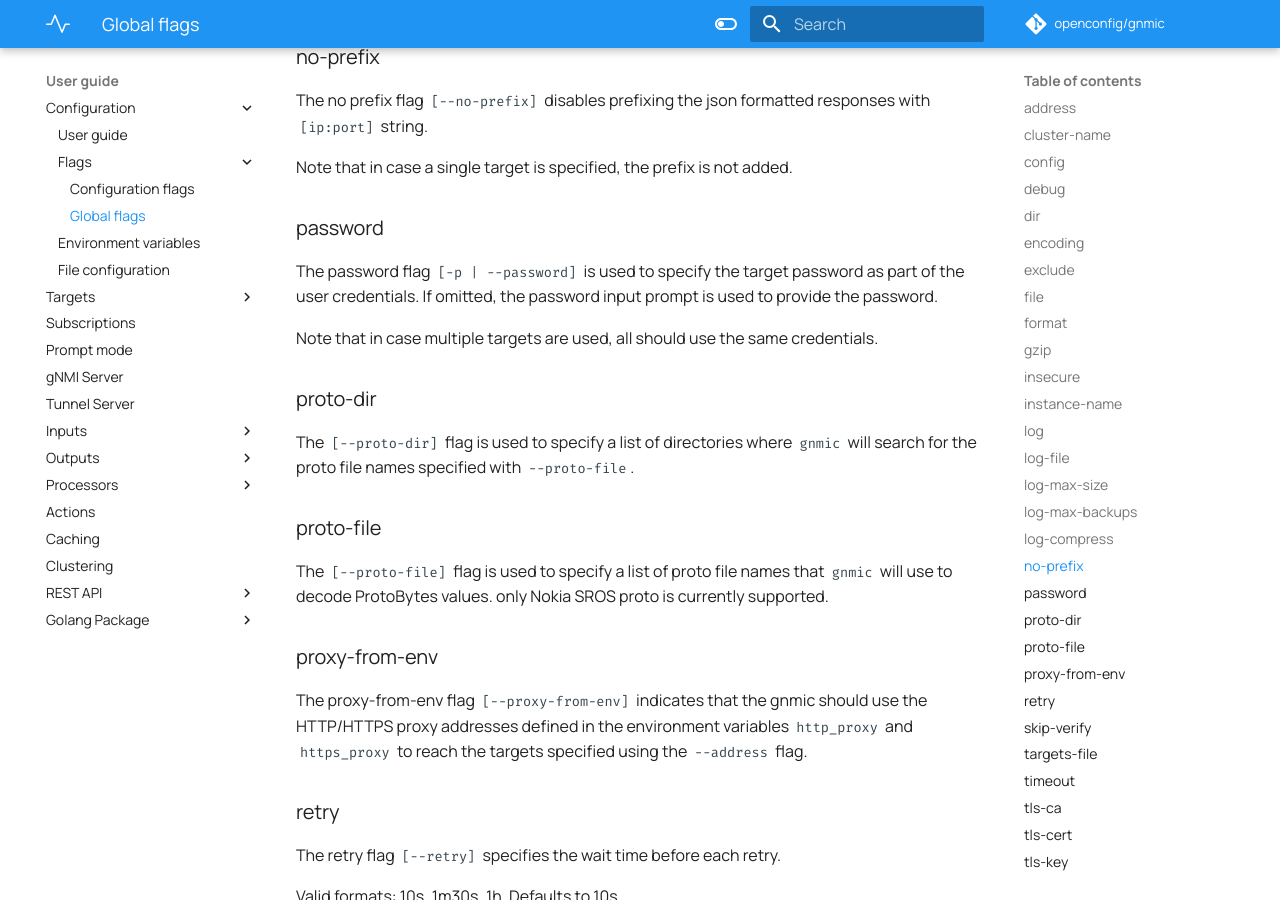
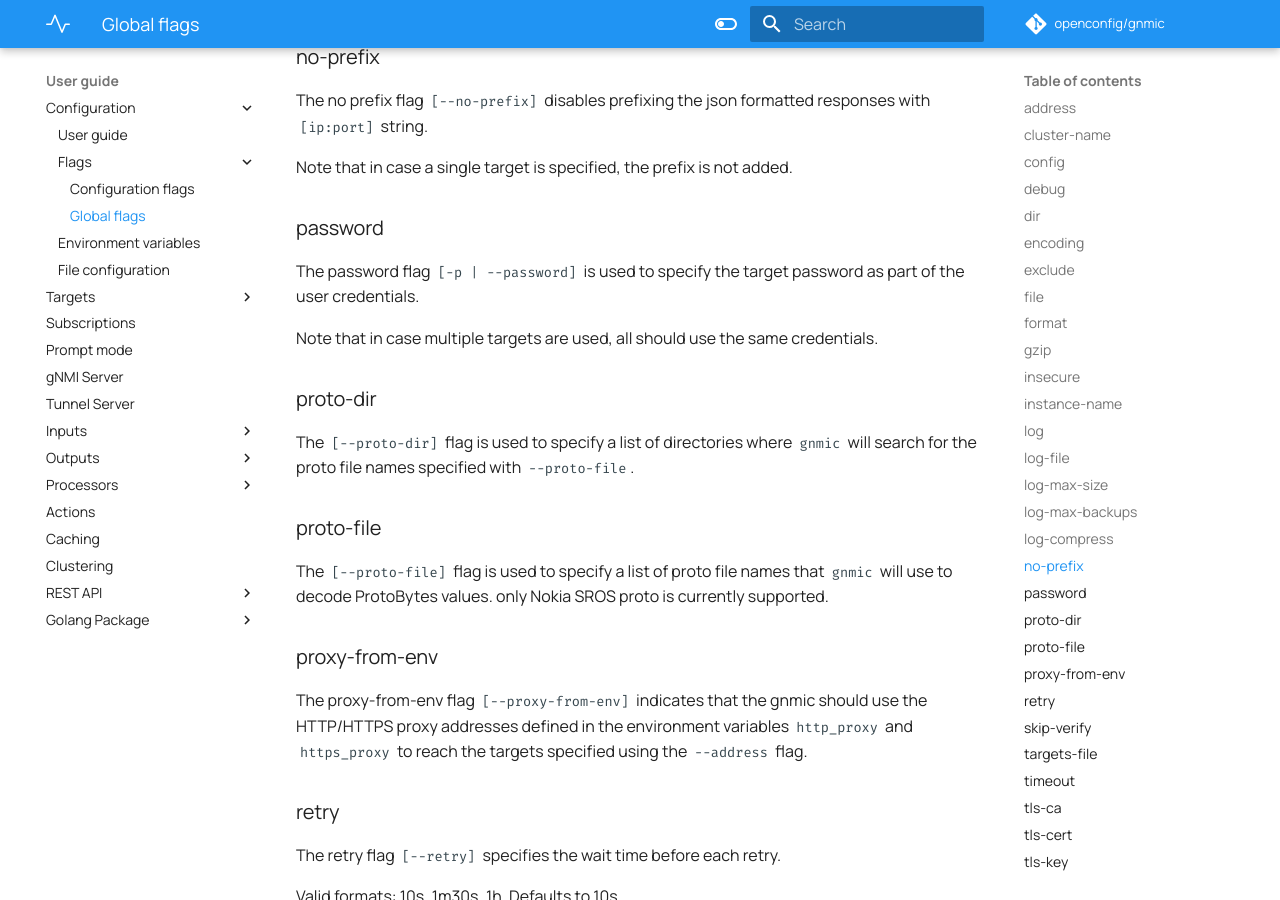
Before and after one commit to openconfig/gnmic, an MkDocs documentation site: the page built from docs/global_flags.md, in a window 1280 px wide and 900 px high, scrolled down 4049 px. Built offline with MkDocs 1.6.1 and Material for MkDocs 9.7.7, drawn with Linux system fonts in a browser that asks for light colours; comment, search, counter and statistics services are not loaded; some of the changed text lies outside the part shown.

Commit message:
align docs

```diff
--- a/docs/global_flags.md
+++ b/docs/global_flags.md
@@ -215,7 +215,7 @@
 
 ### password
 
-The password flag `[-p | --password]` is used to specify the target password as part of the user credentials. If omitted, the password input prompt is used to provide the password.
+The password flag `[-p | --password]` is used to specify the target password as part of the user credentials.
 
 Note that in case multiple targets are used, all should use the same credentials.
 
@@ -291,4 +291,4 @@
 
 ### username
 
-The username flag `[-u | --username]` is used to specify the target username as part of the user credentials. If omitted, the input prompt is used to provide the username.
+The username flag `[-u | --username]` is used to specify the target username as part of the user credentials.
```
